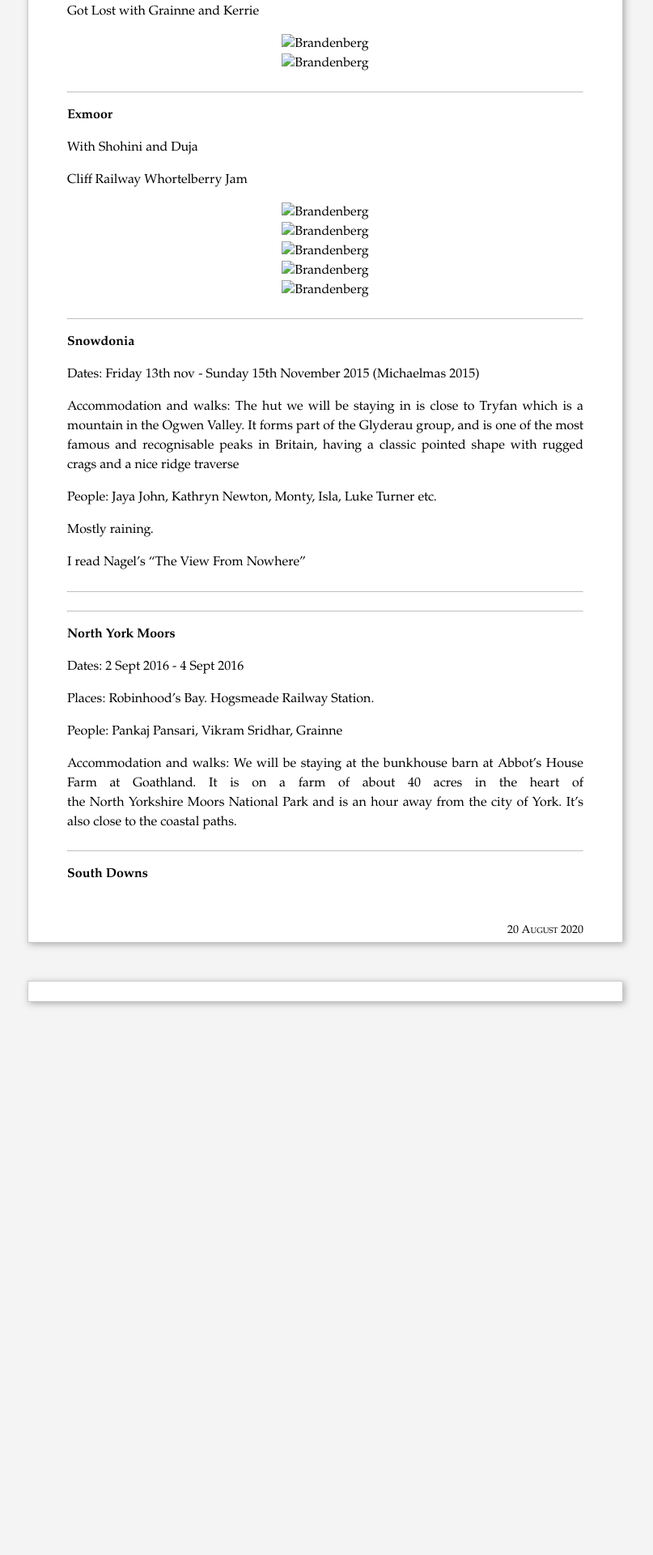
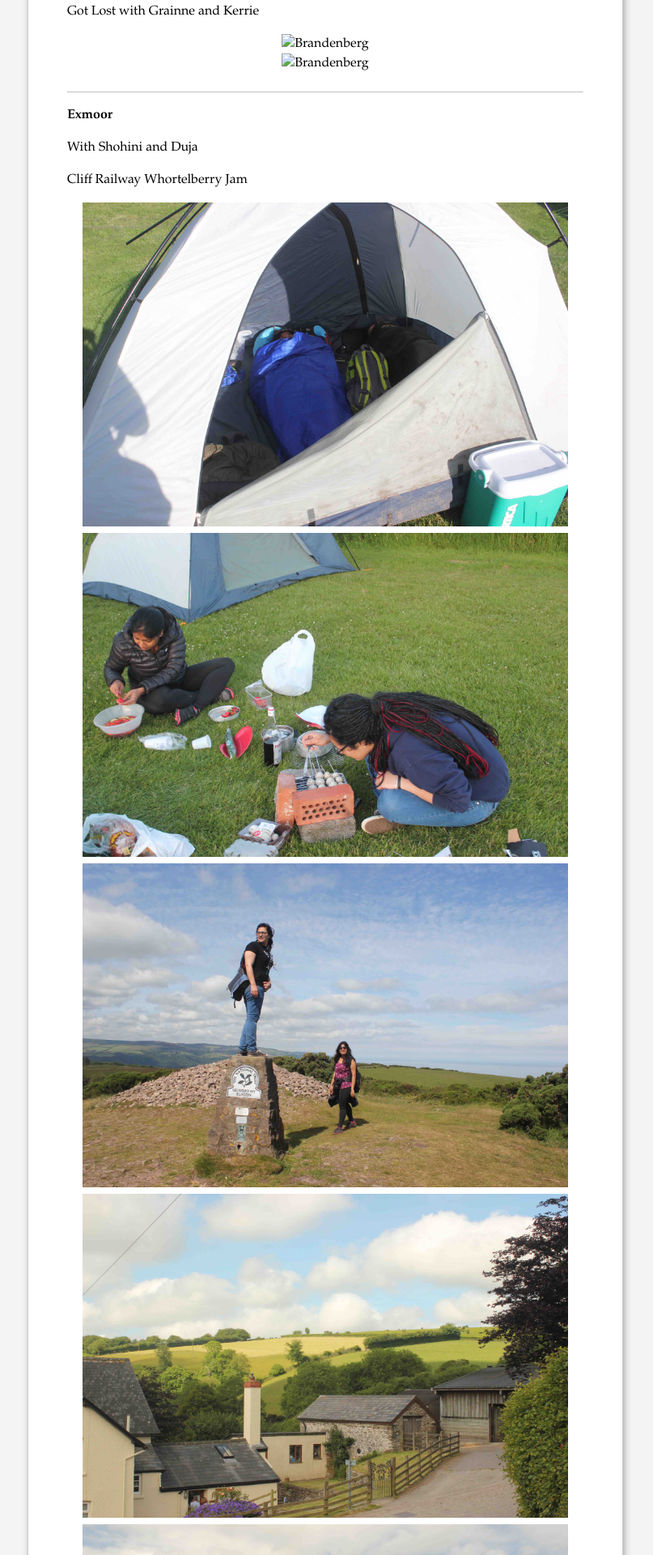
Before and after one commit to piyushahuja/piyushahuja.github.io, a Jekyll site: the page built from _posts/travel/2016-08-20-parks.md, in a window 1280 px wide. Shown: the part 365-2285 px from the top of the page at 81% size, without its empty margins (238-1045 px from the left). Built offline with Jekyll 4.4.1, drawn with Linux system fonts in a browser that asks for light colours; comment, search, counter and statistics services are not loaded; before the commit the page ends 1650 px from its top, so only the background shows below that.

Commit message:
auto deployed

```diff
--- a/_posts/travel/2016-08-20-parks.md
+++ b/_posts/travel/2016-08-20-parks.md
@@ -41,11 +41,11 @@ With Shohini and Duja
 Cliff Railway
 Whortelberry Jam
 
-<center><img src="files/images/berlin/exmoor-tent.jpg" alt="Brandenberg" width="600" height= "400" /></center>
-<center><img src="files/images/berlin/exmoor-barbeque.jpg" alt="Brandenberg" width="600" height= "400" /></center>
-<center><img src="files/images/berlin/exmoor-selworthy.jpg" alt="Brandenberg" width="600" height= "400" /></center>
-<center><img src="files/images/berlin/exmoor-cottages.jpg" alt="Brandenberg" width="600" height= "400" /></center>
-<center><img src="files/images/berlin/exmoor-lake.jpg" alt="Brandenberg" width="600" height= "400" /></center>
+<center><img src="files/images/parks/exmoor-tent.jpg" alt="Brandenberg" width="600" height= "400" /></center>
+<center><img src="files/images/parks/exmoor-barbeque.jpg" alt="Brandenberg" width="600" height= "400" /></center>
+<center><img src="files/images/parks/exmoor-selworthy.jpg" alt="Brandenberg" width="600" height= "400" /></center>
+<center><img src="files/images/parks/exmoor-cottages.jpg" alt="Brandenberg" width="600" height= "400" /></center>
+<center><img src="files/images/parks/exmoor-lake.jpg" alt="Brandenberg" width="600" height= "400" /></center>
 
 ----
 
```
